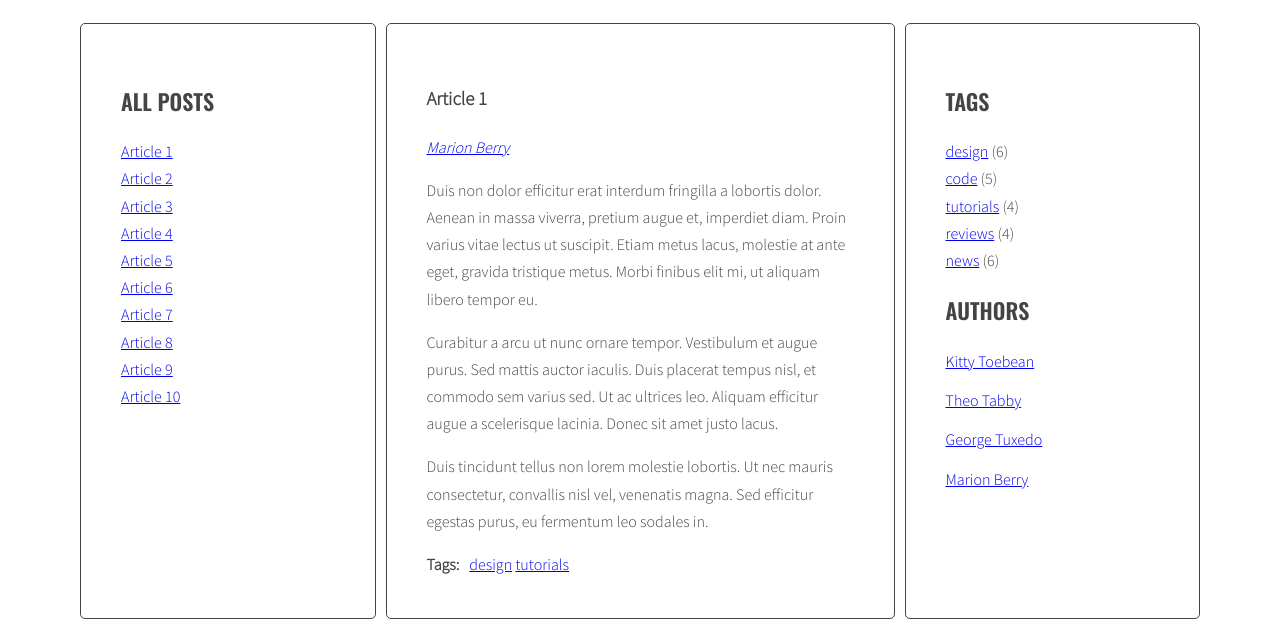
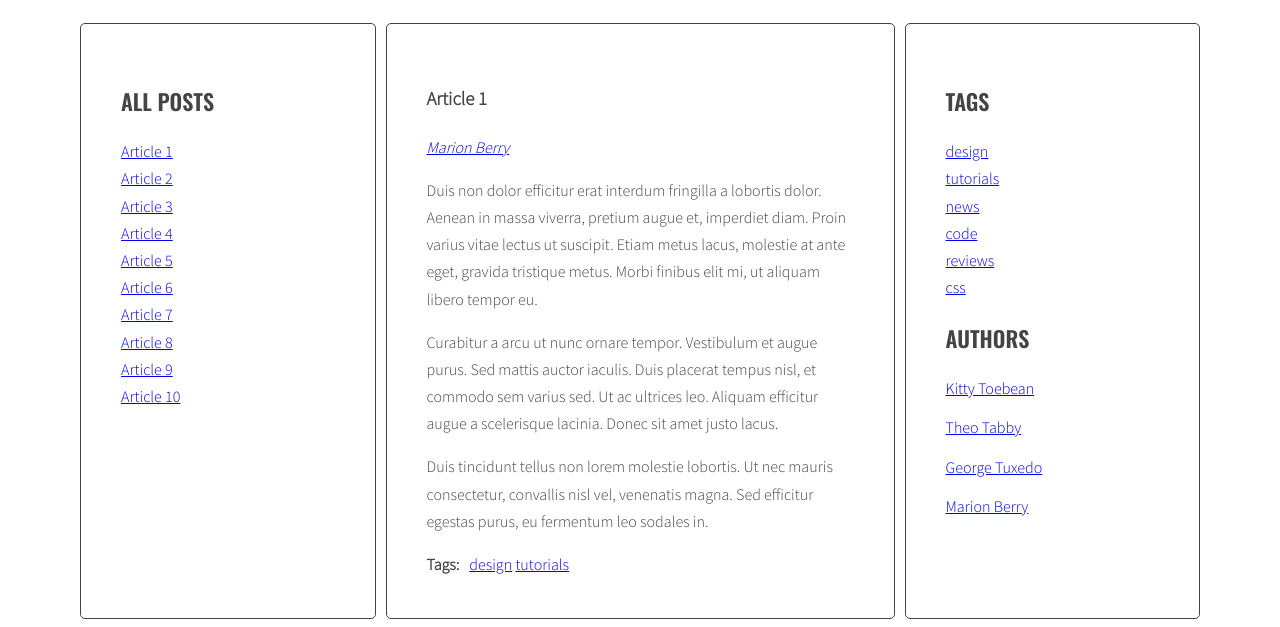
Before and after one commit to Reg-Lukasz/javascript-blog, a website: page index.html in a window 1280 px wide. Shown: the part 220-847 px from the top of the page. Drawn offline with nearby package versions, Linux system fonts and the light colour scheme.

Commit message:
Add code in sript.js to generate tag list and remove actual tag list from index.html

```diff
--- a/index.html
+++ b/index.html
@@ -180,11 +180,6 @@
             <aside class="sidebar">
               <h2 class="section-title">Tags</h2>
               <ul class="list tags">
-                <li><a href="#">design</a> <span>(6)</span></li>
-                <li><a href="#">code</a> <span>(5)</span></li>
-                <li><a href="#">tutorials</a> <span>(4)</span></li>
-                <li><a href="#">reviews</a> <span>(4)</span></li>
-                <li><a href="#">news</a> <span>(6)</span></li>
               </ul>
               <h2 class="section-title">Authors</h2>
               <ul class="list authors">
--- a/js/script.js
+++ b/js/script.js
@@ -41,6 +41,7 @@ const optTitleSelector = '.post-title';
 const optTitleListSelector = '.titles';
 const optArticleTagSelector = '.post-tags .list';
 const optAuthorSelector = '.post-author';
+const optTagsListSelector = '.tags.list';
 
 function generateTitleLinks(customSelector = ''){
 
@@ -79,6 +80,9 @@ for(let link of links){
 }
 
 function generateTags(){
+  /* [NEW] create a new variable allTags with an empty array */
+  let allTags = [];
+
   /* find all articles */
   const articleList = document.querySelectorAll(optArticleSelector);
 
@@ -106,6 +110,13 @@ function generateTags(){
       /* add generated code to html variable */
       html = html + tagLinks;
 
+      /* [NEW] check if this link is NOT already in allTags */
+      if(allTags.indexOf(tagLinks) == -1){
+
+      /* [NEW] add generated code to allTags array */
+        allTags.push(tagLinks);
+      }
+
     /* END LOOP: for each tag */
     }
 
@@ -114,6 +125,12 @@ function generateTags(){
 
   /* END LOOP: for every article: */
   }
+
+  /* [NEW] find list of tags in right column */
+  const tagList = document.querySelector(optTagsListSelector);
+
+  /* [NEW] add html from allTags to tagList */
+  tagList.innerHTML = allTags.join(' ');
 }
 
 generateTags();
```
